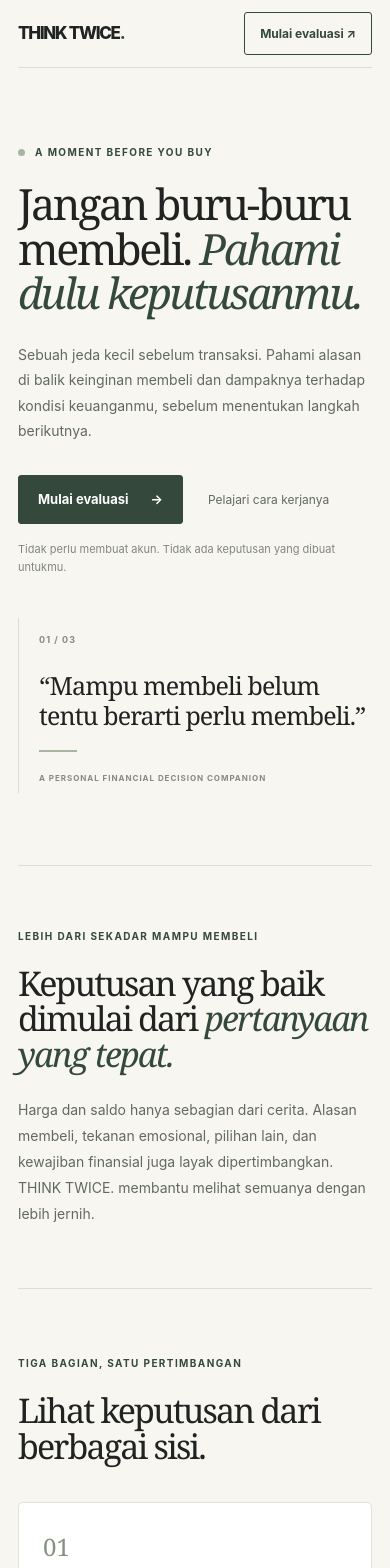
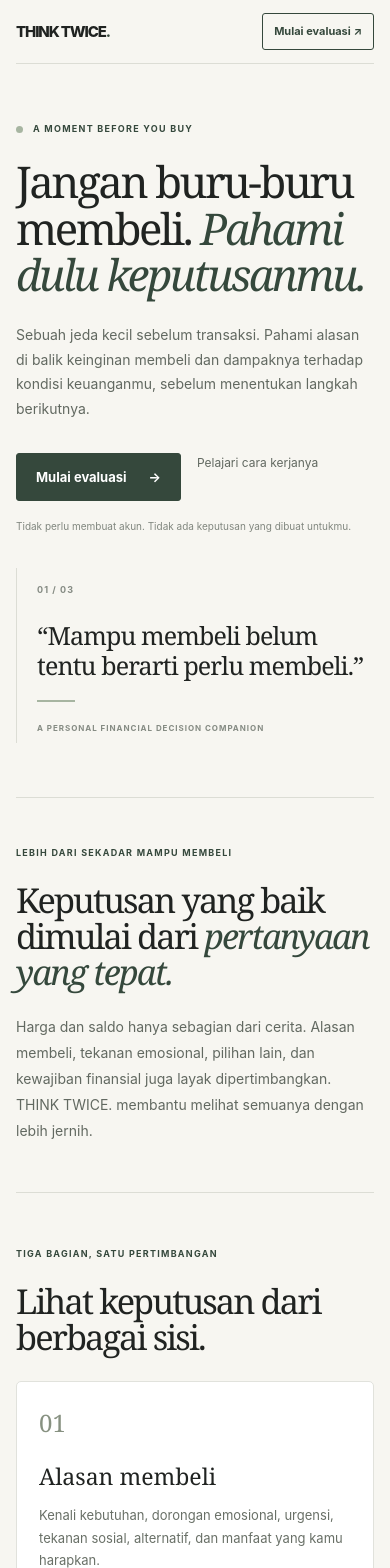
Before and after one commit to kiisafezone/think-twice, a Next.js app: page / in a window 390 px wide. Shown: the top 1568 px of the page. Built offline with nearby package versions, Linux system fonts and the light colour scheme.

Commit message:
fix: improve landing page responsive layout

```diff
--- a/src/app/home.module.css
+++ b/src/app/home.module.css
@@ -183,6 +183,12 @@
 .footer p { margin: 0; color: #777e75; font-family: var(--serif); font-size: 13px; font-style: italic; }
 .footer > span { color: #858b83; font-size: 8px; font-weight: 700; letter-spacing: .1em; }
 .page a:focus-visible { outline: 3px solid rgb(88 123 154 / 55%); outline-offset: 4px; }
+@media (max-width: 900px) {
+  .hero { gap: 44px; }
+  .statement, .principles { gap: 44px; }
+  .systemCard { padding: 22px 20px; }
+  .systemCard h3 { font-size: 22px; }
+}
 @media (max-width: 760px) {
   .page { width: min(100% - 36px, 600px); }
   .header { min-height: 68px; }
@@ -201,6 +207,28 @@
   .systemCard h3 { margin-top: 18px; }
   .closing { min-height: 330px; }
   .footer { align-items: flex-start; flex-direction: column; justify-content: center; gap: 9px; padding: 20px 0; }
+  .heroActions { align-items: flex-start; gap: 16px; }
+  .primaryButton { min-height: 48px; }
+  .systemCard { padding: 22px; }
+}
+@media (max-width: 420px) {
+  .page { width: calc(100% - 32px); }
+  .header { min-height: 64px; }
+  .wordmark { font-size: 15px; }
+  .navigation .navCta { padding: 9px 11px; font-size: 11px; }
+  .hero { padding: 58px 0 54px; gap: 34px; }
+  .hero h1 { font-size: clamp(39px, 11.2vw, 47px); line-height: 1.06; }
+  .eyebrow, .sectionKicker { font-size: 9px; }
+  .lead { font-size: 14px; line-height: 1.75; }
+  .heroNote { font-size: 10px; line-height: 1.6; }
+  .statement, .principles { padding: 48px 0; }
+  .statement h2, .principles h2, .sectionHeading h2, .closing h2 { font-size: clamp(31px, 8.8vw, 38px); }
+  .systems { padding: 54px 0 58px; }
+  .sectionHeading { margin-bottom: 26px; }
+  .systemCard h3 { margin-top: 16px; font-size: 23px; }
+  .systemCard p, .principleList p { font-size: 13px; }
+  .closing { min-height: 290px; padding: 58px 0; }
+  .footer > span { font-size: 8px; line-height: 1.6; }
 }
 @media (prefers-reduced-motion: reduce) {
   .primaryButton { transition: none; }
```
